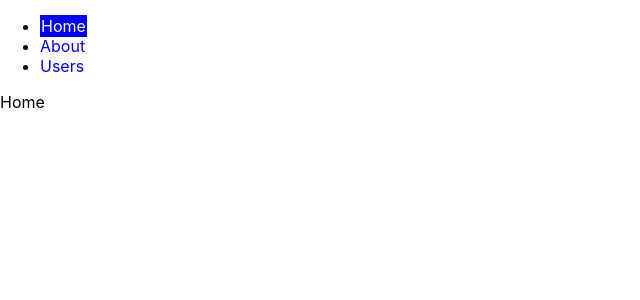
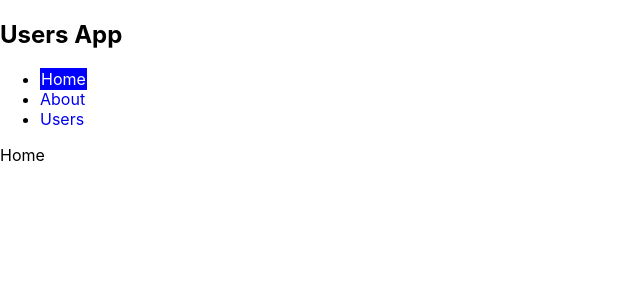
Before and after one commit to bridgecrew-perf6/deploying-example-1, a React (Create React App) app: page / in a window 1280 px wide. Shown: the top 300 px of the page, without its empty margins (0-640 px from the left). Built offline with nearby package versions, Linux system fonts and the light colour scheme.

Commit message:
Added title

```diff
--- a/src/App.js
+++ b/src/App.js
@@ -18,6 +18,7 @@ function App() {
 
     <Router>
       <div>
+        <h2>Users App</h2>
         <nav>
           <ul>
             <li>
```
